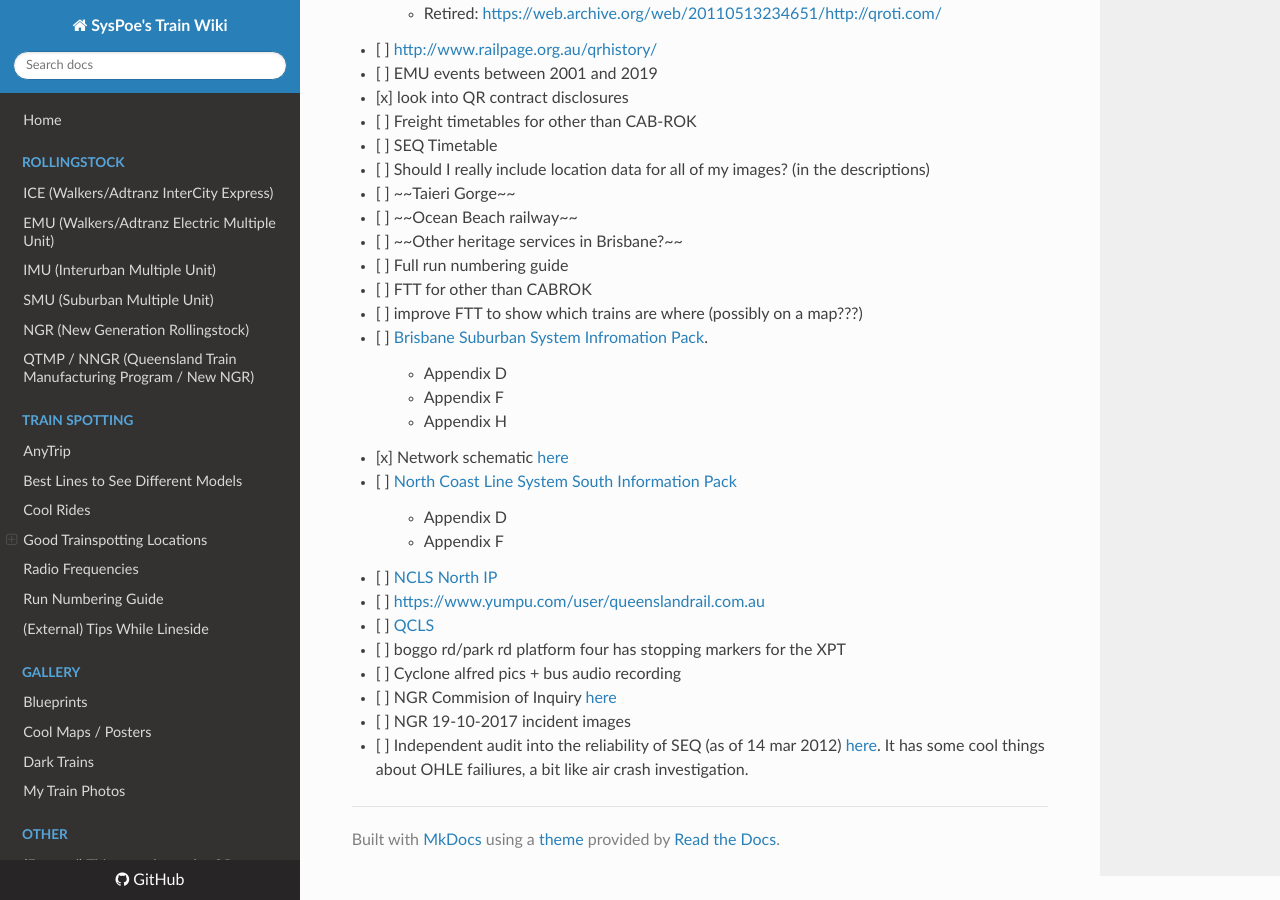
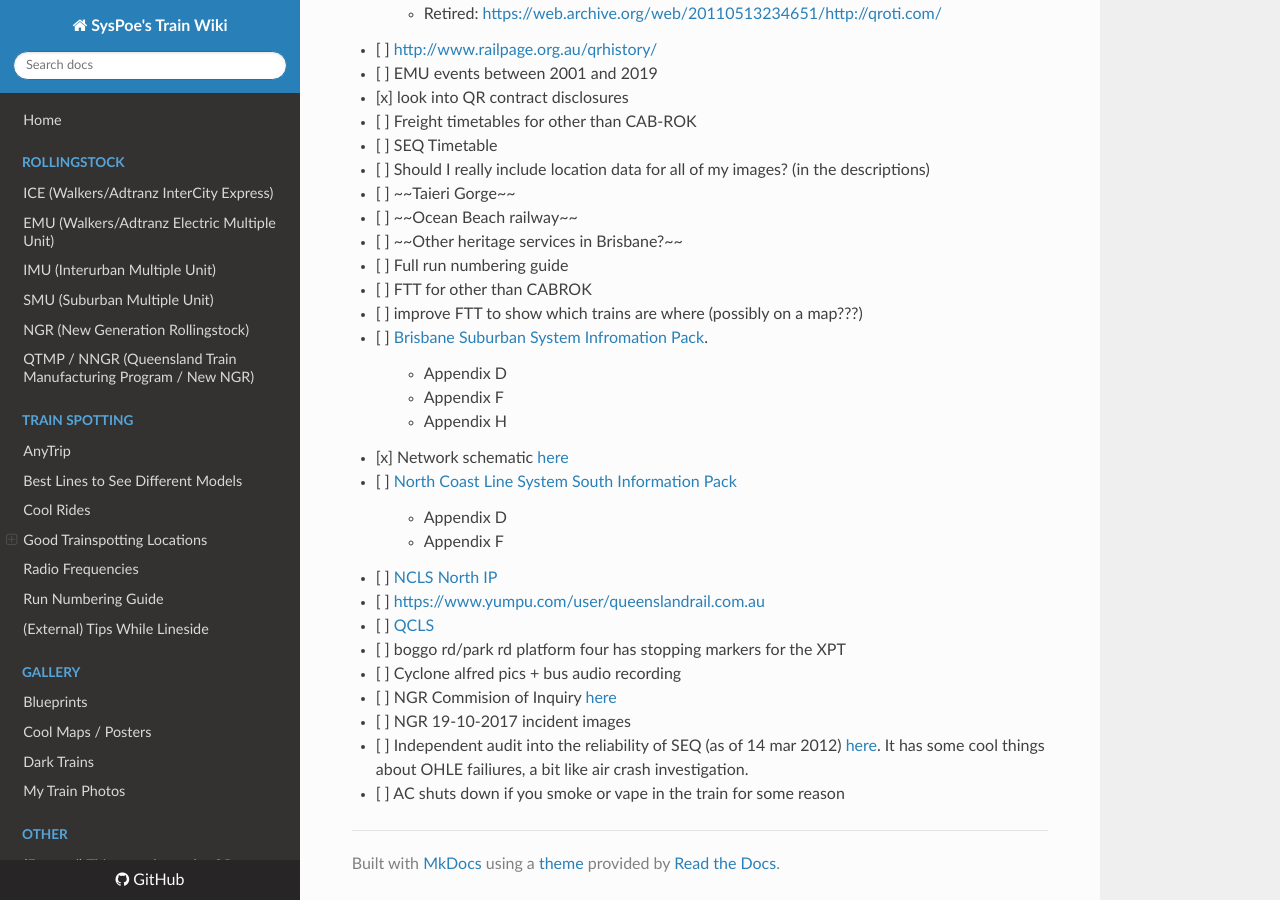
Before and after one commit to SysPoe/train-wiki, an MkDocs documentation site: the page built from docs/TODO.md, in a window 1280 px wide and 900 px high, scrolled down 2114 px. Built offline with MkDocs 1.6.1, drawn with Linux system fonts in a browser that asks for light colours; nearby versions of some CDN libraries.

Commit message:
Update TODO
Add info about smoking causing AC to turn off

```diff
--- a/docs/TODO.md
+++ b/docs/TODO.md
@@ -106,3 +106,4 @@
 - [ ] NGR Commision of Inquiry [here](https://www.parliament.qld.gov.au/Work-of-the-Assembly/Tabled-Papers/docs/5618t1970/5618t1970.pdf)
 - [ ] NGR 19-10-2017 incident images
 - [ ] Independent audit into the reliability of SEQ (as of 14 mar 2012) [here](https://www.tmr.qld.gov.au/~/media/Travelandtransport/Rail/Rail%20audit/IndependentrailauditFinalreport.pdf). It has some cool things about OHLE failiures, a bit like air crash investigation.
+- [ ] AC shuts down if you smoke or vape in the train for some reason
```
